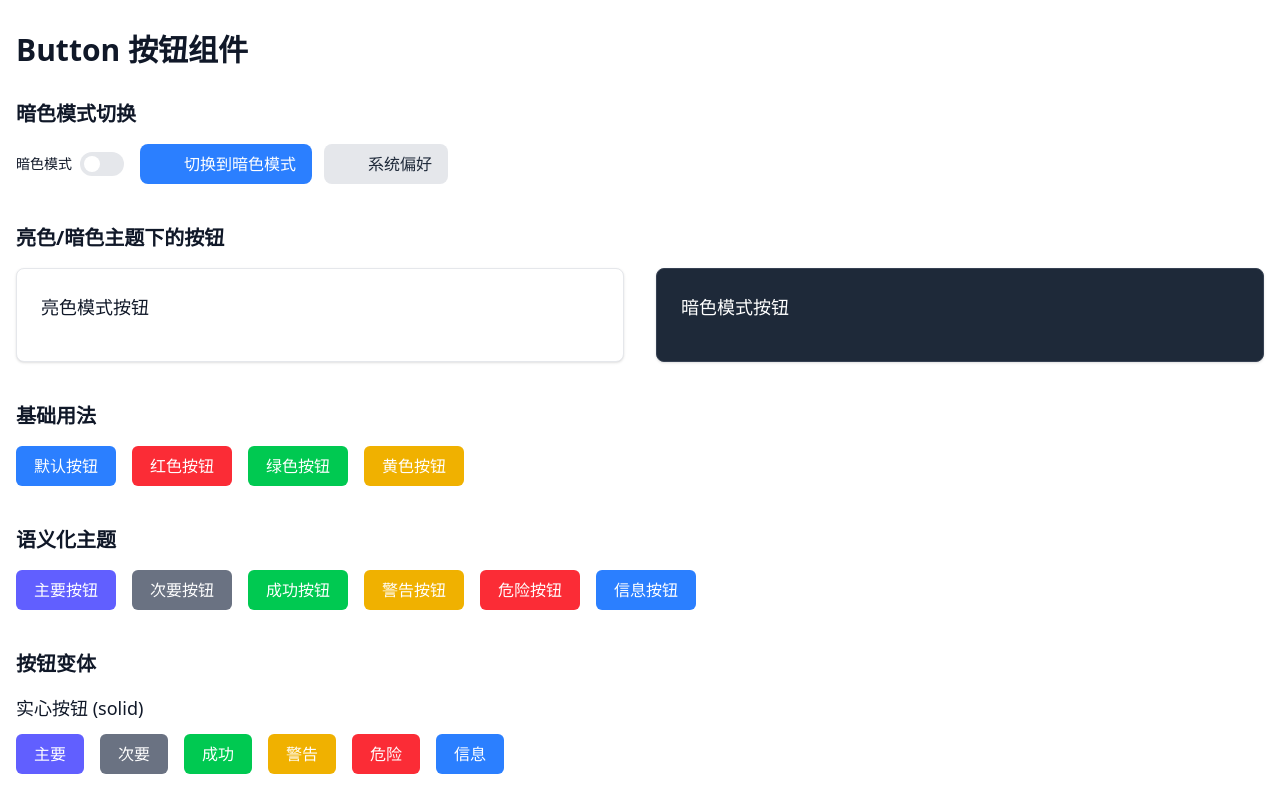
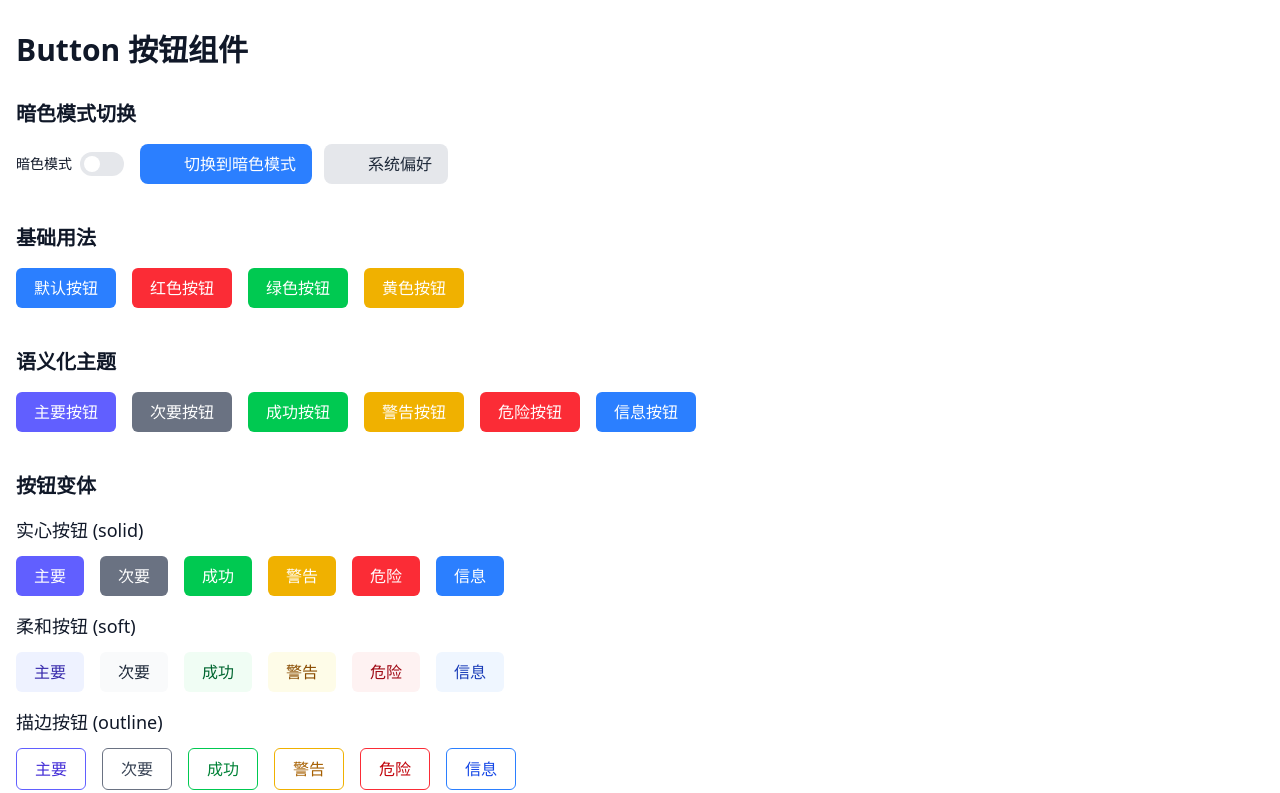
Before and after one commit to Zhengke0110/MyComponents, a Vue app: page /#/button in a window 1280 px wide. Shown: the top 793 px of the page. Built offline with nearby package versions, Linux system fonts and the light colour scheme; what @iconify/tailwind4 would draw is missing.

Commit message:
docs(ButtonView): 移除亮色/暗色主题下按钮展示部分
- 删除了展示不同主题下按钮的整个 section
- 包括亮色模式和暗色模式下的按钮展示内容

```diff
--- a/src/views/ButtonView/View.vue
+++ b/src/views/ButtonView/View.vue
@@ -43,29 +43,6 @@
       </div>
     </section>
 
-    <!-- 展示不同主题下按钮 -->
-    <section class="mb-10">
-      <h2 class="mb-4 text-xl font-semibold text-gray-900 dark:text-white">
-        亮色/暗色主题下的按钮
-      </h2>
-      <div class="grid grid-cols-1 gap-8 md:grid-cols-2">
-        <!-- 亮色模式按钮展示 -->
-        <div class="rounded-lg border border-gray-200 bg-white p-6 shadow-sm">
-          <h3 class="mb-4 text-lg font-medium text-gray-900">亮色模式按钮</h3>
-          <div class="flex flex-wrap gap-3">
-            <!-- ...existing button components for light mode... -->
-          </div>
-        </div>
-
-        <!-- 暗色模式按钮展示 -->
-        <div class="rounded-lg border border-gray-700 bg-gray-800 p-6 shadow-sm">
-          <h3 class="mb-4 text-lg font-medium text-white">暗色模式按钮</h3>
-          <div class="flex flex-wrap gap-3">
-            <!-- ...existing button components for dark mode... -->
-          </div>
-        </div>
-      </div>
-    </section>
 
     <!-- 基础用法 -->
     <section class="mb-10">
```
